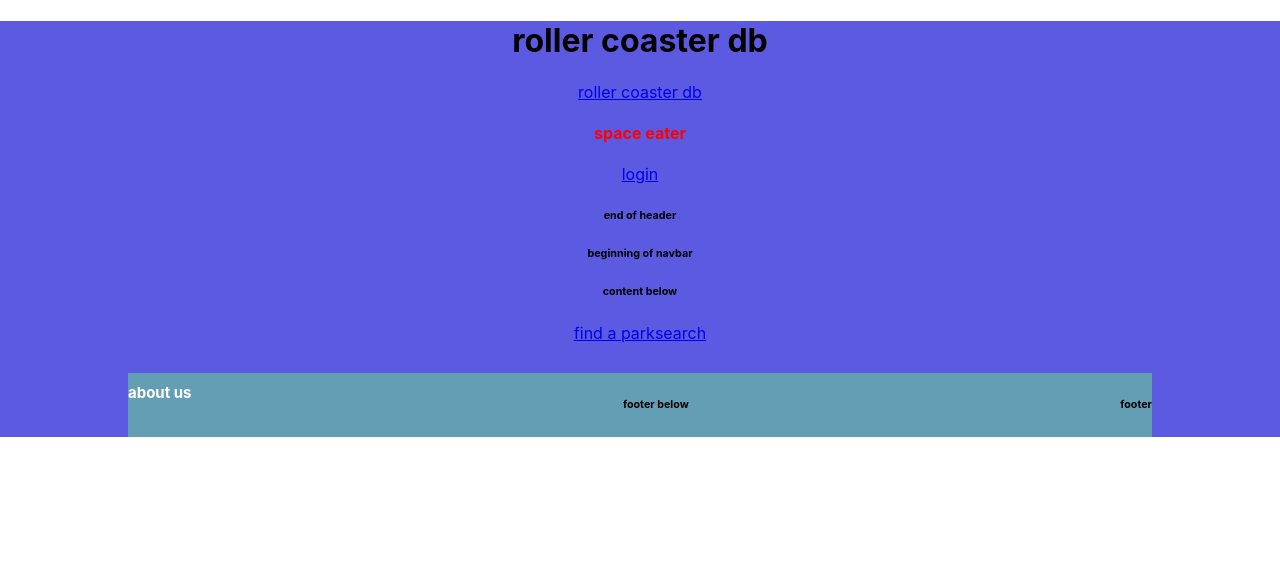
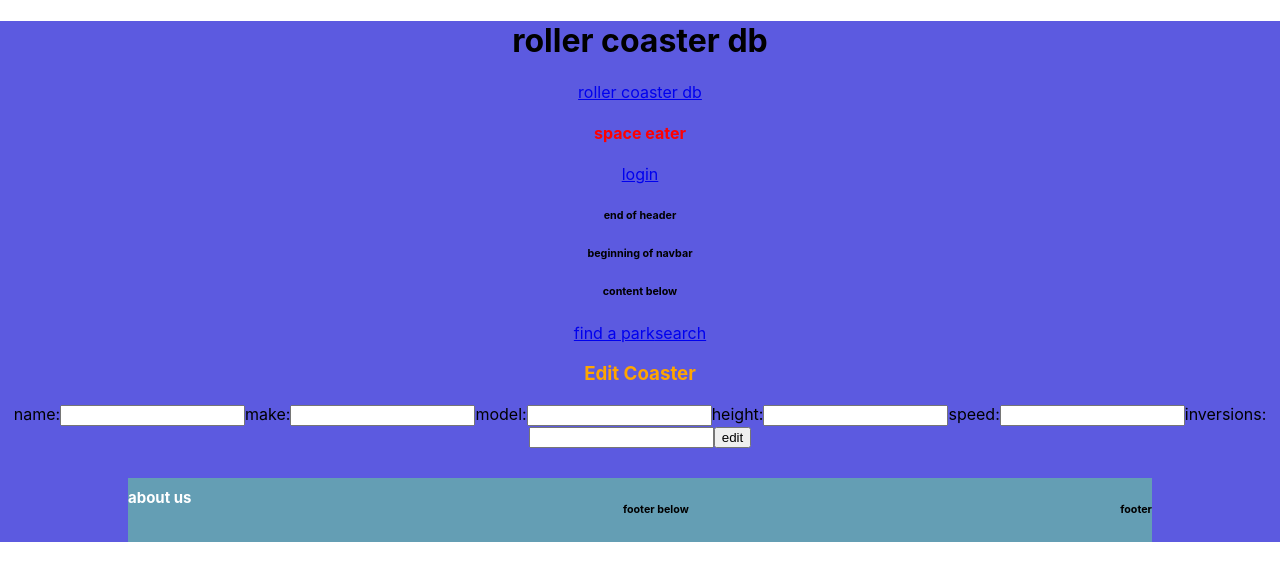
Before and after one commit to mmcmahon1490/CoasterDB, a React (Create React App) app in the folder client/: page /coaster/edit/1 in a window 1280 px wide. Shown: the top 580 px of the page. Built offline with nearby package versions, Linux system fonts and the light colour scheme; no server answers.

Commit message:
Edit, Delete

```diff
--- a/client/src/App.js
+++ b/client/src/App.js
@@ -25,7 +25,7 @@ function App() {
   const history = useHistory();
 
   const [park, setPark] = useState({});
-  // const [coasters, setCoasters] = useState([])
+  const [coasters, setCoasters] = useState([])
 
 
 
@@ -33,6 +33,8 @@ function App() {
     const handleVerify = async () => {
       const userData = await verifyUser();
       setCurrentUser(userData)
+      const allCoasters = await getAllCoasters();
+      setCoasters(allCoasters)
     }
     handleVerify();
   }, [])
@@ -42,7 +44,6 @@ function App() {
     setCurrentUser(userData);
     history.push('/')
   };
-
 
   const handleRegister = async (registerData) => {
     const userData = await registerUser(registerData);
@@ -60,7 +61,16 @@ function App() {
     setCurrentUser(null);
     localStorage.removeItem('authToken');
     removeToken();
-  };
+  }
+
+  const handleCoasterEdit = async (id, coasterData) => {
+    console.log(id, coasterData)
+    const updatedCoaster = await putCoaster(id, coasterData);
+    setCoasters(prevState => prevState.map(coaster => {
+      return coaster.id === Number(id) ? updatedCoaster : coaster
+    }))
+    history.push('/coaster/:id')
+  }
 
 
   // const handleOneCoaster = async (id) => {
@@ -93,8 +103,11 @@ function App() {
         <Route path='/create/:id'>
           <CoasterCreate handleCoasterCreate={handleCoasterCreate} />
         </Route>
-        <Route path='/edit'>
-          <CoasterEdit />
+        <Route path='/coaster/edit/:id'>
+          <CoasterEdit
+            coasters={coasters}
+            handleCoasterEdit={handleCoasterEdit}
+          />
         </Route>
         <Route path='/parks/:id'>
           <ParkDetail />
@@ -105,7 +118,7 @@ function App() {
         <Route path='/search'>
           <SearchResults />
         </Route>
-        <Route path='/coaster/:id'>
+        <Route path='/park/:park_id/coaster/:id'>
           <CoasterCard />
         </Route>
         <Route path='/'>
--- a/client/src/screens/CoasterCard/CoasterCard.jsx
+++ b/client/src/screens/CoasterCard/CoasterCard.jsx
@@ -29,13 +29,14 @@
 // }
 
 import React, { useEffect, useState } from "react";
-import { useParams } from "react-router-dom";
-import { getOneCoaster } from "../../services/coasters";
-import { Link } from "react-router-dom";
+import { destroyCoaster, getOneCoaster } from "../../services/coasters";
+import { Link, useHistory, useParams } from "react-router-dom";
+
 
 const CoasterCard = () => {
   const [coaster, setCoaster] = useState(null);
-  const { id } = useParams();
+  const { id, park_id } = useParams();
+  const history  = useHistory();
 
   useEffect(() => {
     const getCoaster = async () => {
@@ -45,12 +46,18 @@ const CoasterCard = () => {
     getCoaster();
   }, [id]);
 
+  const deleteCoaster = (id) => {
+    destroyCoaster(id)
+    history.push(`/parks/${park_id}`)
+  }
+
   return (
     <div>
       {coaster && (
         <>
-          <Link to="/edit">edit button</Link>
+          <Link to={`/coaster/edit/${coaster.id}`}>edit button</Link>
           <h1>{coaster.name}</h1>
+          <button onClick={()=>deleteCoaster(coaster.id)}>delete</button>
 
           <div className="coaster-details">
             {/* <p>{coaster.name}</p>
--- a/client/src/screens/CoasterEdit/CoasterEdit.jsx
+++ b/client/src/screens/CoasterEdit/CoasterEdit.jsx
@@ -1,47 +1,100 @@
-// import React, { useState, useEffect } from 'react';
-// import { useParams } from 'react-router-dom';
 
-// export default function CoasterEdit(props) {
-//   const [formData, setFormData] = useState({
-//     name: ''
-//   })
-//   const { handleCoasterEdit, coasters } = props;
-//   const { id } = useParams();
 
-//   useEffect(() => {
-//     const prefillFormData = () => {
-//       const { name } = coasters.find(coaster => coaster.id === Number(id));
-//       setFormData({ name });
-//     }
-//     if (coasters.length) {
-//       prefillFormData()
-//     }
-//   }, [coasters, id])
+import React, { useState, useEffect } from 'react';
+import { useParams } from 'react-router-dom';
 
-//   const handleChange = (e) => {
-//     const { name, value } = e.target;
-//     setFormData({ [name]: value })
-//   }
+export default function CoasterEdit(props) {
+  const [formData, setFormData] = useState({
+    name: '',
+    make: '',
+    model: '',
+    height: '',
+    speed: '',
+    inversions: ''
+  })
+  const { handleCoasterEdit, coasters } = props;
+  const { id } = useParams();
 
-//   return (
-//     <form onSubmit={(e) => {
-//       e.preventDefault();
-//       handleCoasterEdit(id, formData);
-//     }}>
-//       <h3>Edit Coaster</h3>
-//       <label>
-//         Name:
-//         <input
-//           type="text"
-//           name='name'
-//           value={formData.name}
-//           onChange={handleChange}
-//         />
-//       </label>
-//       <button>edit</button>
-//     </form>
-//   )
-// }
+
+  useEffect(() => {
+    const prefillFormData = () => {
+      const coaster = coasters.find(coaster => coaster.id === Number(id));
+      setFormData(coaster);
+    }
+    if (coasters.length) {
+      prefillFormData()
+    }
+  }, [coasters, id])
+
+  const handleChange = (e) => {
+    const { name, value } = e.target;
+    setFormData({ ...formData, [name]: value })
+  }
+
+  return (
+    <form onSubmit={(e) => {
+      e.preventDefault();
+      handleCoasterEdit(id, formData);
+    }}>
+      <h3>Edit Coaster</h3>
+      <label>
+        name:
+        <input
+          type='text'
+          name='name'
+          value={formData.name}
+          onChange={handleChange}
+        />
+      </label>
+      <label>
+        make:
+        <input
+          type='text'
+          name='make'
+          value={formData.make}
+          onChange={handleChange}
+        />
+      </label>
+      <label>
+        model:
+        <input
+          type='text'
+          name='model'
+          value={formData.model}
+          onChange={handleChange}
+        />
+      </label>
+      <label>
+        height:
+        <input
+          type='text'
+          name='height'
+          value={formData.height}
+          onChange={handleChange}
+        />
+      </label>
+      <label>
+        speed:
+        <input
+          type='text'
+          name='speed'
+          value={formData.speed}
+          onChange={handleChange}
+        />
+      </label>
+      <label>
+        inversions:
+        <input
+          type='text'
+          name='inversions'
+          value={formData.inversions}
+          onChange={handleChange}
+        />
+      </label>
+      <button>edit</button>
+    </form>
+  )
+}
 
 
 // import React, { useState, useEffect } from 'react';
--- a/client/src/screens/ParkDetail/ParkDetail.jsx
+++ b/client/src/screens/ParkDetail/ParkDetail.jsx
@@ -47,7 +47,7 @@ const ParkDetail = () => {
                 return <div>{coaster.name}</div>
               })}</p> */}
       {park.coasters.map( (coaster) => (
-        <Link to={`/coaster/${coaster.id}`}><p key={coaster.id}>{coaster.name}</p></Link>
+        <Link to={`/park/${park.id}/coaster/${coaster.id}`}><p key={coaster.id}>{coaster.name}</p></Link>
       ))}
 
 
--- a/client/src/services/coasters.js
+++ b/client/src/services/coasters.js
@@ -16,6 +16,7 @@ export const postCoaster = async (coasterData) => {
 }
 
 export const putCoaster = async (id, coasterData) => {
+  console.log(coasterData)
   const resp = await api.put(`/coasters/${id}`, {coaster: coasterData});
   return resp.data;
 }
```
